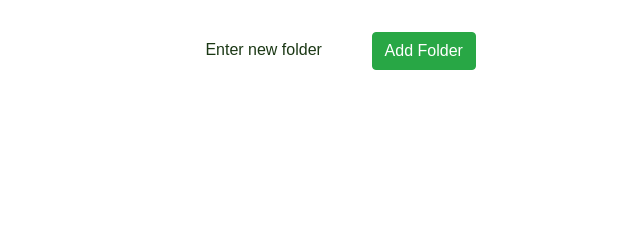
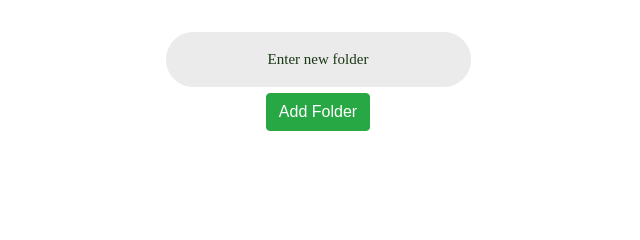
Before and after one commit to LombaC97/ToDoList, a Django app: page /toDoList/folders/ in a window 1280 px wide. Shown: the part 330-570 px from the top of the page, without its empty margins (322-962 px from the left). Run offline with Django 3.2, Linux system fonts and the light colour scheme; a user stored in the database is signed in; data that the repository does not hold is empty; some libraries are stand-ins or nearby versions; some web fonts are replaced.

Commit message:
Mejorados estilos de botones y comentarios en el codigo

```diff
--- a/static/css/base.css
+++ b/static/css/base.css
@@ -51,3 +51,18 @@
 input{
    text-align:center;
 }
+
+.input_text{
+   width: 50%;
+   margin: 0 auto;
+}
+
+form > button {
+   margin-top: 6px;
+}
+
+@media screen and (max-width: 860px){
+  .input_text{
+    width: 100%;
+ }
+}
--- a/templates/folders_atoms/activities.html
+++ b/templates/folders_atoms/activities.html
@@ -25,8 +25,8 @@
 <div class="container" style="padding-bottom: 20px;">
     <form action="{% url 'activities' pk=folder_id %}" method="post" style="display: block">
         {% csrf_token %}
-    <input type="text" placeholder="Enter new activity" required maxlength="30" name='new_activity'>
-    <button type="submit"  class="btn btn-success">Add Activity</button>
+      <input type="text" placeholder="Enter new activity" class="input100 input_text" required maxlength="30" name='new_activity'>
+      <button type="submit"  class="btn btn-success">Add Activity</button>
     </form>
 </div>
 
--- a/templates/folders_atoms/base.html
+++ b/templates/folders_atoms/base.html
@@ -58,8 +58,8 @@
         <div class="container" style="padding-bottom: 20px;">
             <form action="{% url 'folders' %}" method="post" style="display: block">
                 {% csrf_token %}
-            <input type="text" placeholder="Enter new folder" required maxlength="30" name='new_folder'>
-            <button type="submit"  class="btn btn-success">Add Folder</button>
+              <input type="text" placeholder="Enter new folder" class="input100 input_text" required maxlength="30"  name='new_folder'>
+              <button type="submit"  class="btn btn-success">Add Folder</button>
             </form>
         </div>
         {% endblock %}
--- a/templates/folders_atoms/edit_activity.html
+++ b/templates/folders_atoms/edit_activity.html
@@ -8,7 +8,7 @@
 <div class="container" style="padding-bottom: 20px;">
     <form action="{% url 'edit_activity' pk=activity.activity_id %}" method="post" style="display: block">
         {% csrf_token %}
-    <input type="text" value="{{activity.name}}" required maxlength="30" name='edit_name'>
+    <input type="text" value="{{activity.name}}" class="input100 input_text" required maxlength="30" name='edit_name'>
     <button type="submit"  class="btn btn-success">Edit Activity</button>
     </form>
 
--- a/to_do_list/views.py
+++ b/to_do_list/views.py
@@ -25,6 +25,7 @@ def delete_folder(request):
     try:
         if request.POST.get('delete_id'):
             folder = Folder.objects.get(folder_id = request.POST['delete_id'])
+            #We check if folder user id is the same as current user id
             if folder.user_id.id == request.user.id:
                 folder.delete()
     except:
@@ -35,7 +36,7 @@ def delete_folder(request):
 @login_required
 def display_activities(request, pk = None):
     #If there's an error trying to get the folder, it means that the user doesn't have permission to see that folder
-    #Or directly that the folder exists. In both cases, user will be redirected to folders view
+    #Or directly that the folder doesn't exist. In both cases, user will be redirected to folders view
     try:
         folder = Folder.objects.get(pk = pk, user_id = request.user)
     except:
@@ -45,7 +46,7 @@ def display_activities(request, pk = None):
         if request.POST.get('new_activity') != "":
             new = Activity(name=request.POST['new_activity'], folder_id = folder)
             new.save()
-    #Fetch all activities
+    #Fetch all activities that belong to current user
     activities = Activity.objects.filter(folder_id = pk, folder_id__user_id = request.user)
 
     return render(request, 'folders_atoms/activities.html', {"activities": activities, "folder_id": pk,"folder_name": folder.name, "username": request.user.username})
@@ -57,7 +58,8 @@ def delete_activity(request):
     if request.POST.get('delete_id'):
         #We try to get the activity, if there's an error, it means that the activity doesn't belong to this user or folder
         try:
-            activity = Activity.objects.get(pk = request.POST['delete_id'],folder_id=request.POST['folder_id'] ,folder_id__user_id = request.user)
+            #Here we're trying to delete an activity, we're also checking if folder's activity has the same current user registered
+            activity = Activity.objects.get(pk = request.POST['delete_id'], folder_id=request.POST['folder_id'], folder_id__user_id = request.user)
             activity.delete()
         except:
             pass
@@ -67,15 +69,20 @@ def delete_activity(request):
 #Function to edit activities
 @login_required
 def edit_activity(request, pk):
+    #We try to get the activity, if there's an error, it means that the activity doesn't belong to this user or folder
     try:
         activity = Activity.objects.get(pk = pk, folder_id__user_id = request.user)
-
+        #If user want to edit
         if request.POST:
+            #Lets get activity edit_name
             if request.POST.get('edit_name'):
+                #Update the name and save
                 activity.name = request.POST['edit_name']
                 activity.save()
+                #Then redirect to activities view
                 return redirect(reverse_lazy('activities', kwargs={'pk': activity.folder_id.folder_id}))
     except:
+        #If there's an error, just redirect to folders view
         return redirect(reverse_lazy('folders'))
-
+    #Return this if request was a GET
     return render(request, 'folders_atoms/edit_activity.html', {"activity": activity})
```
